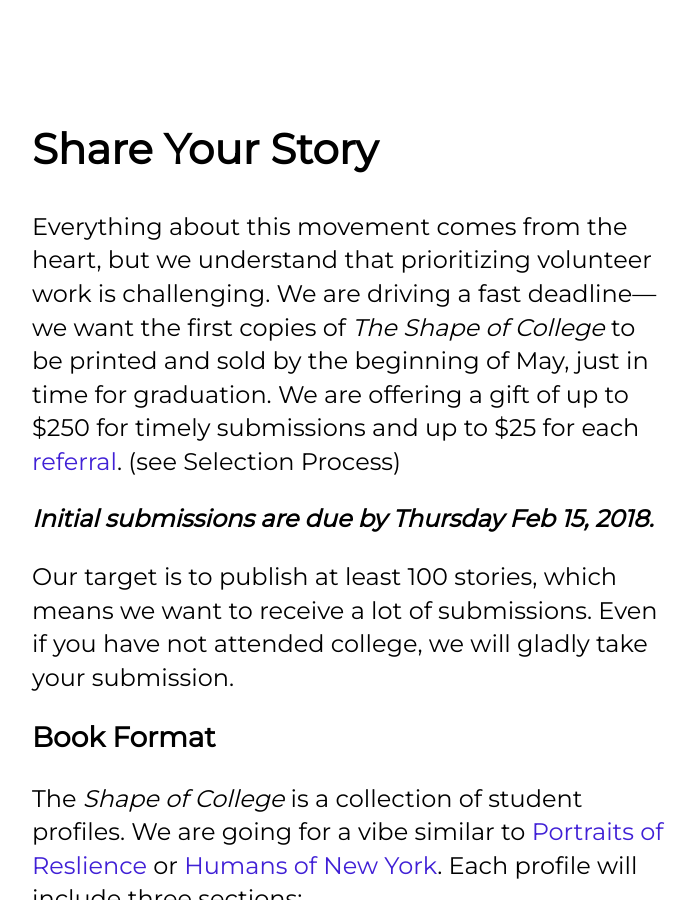
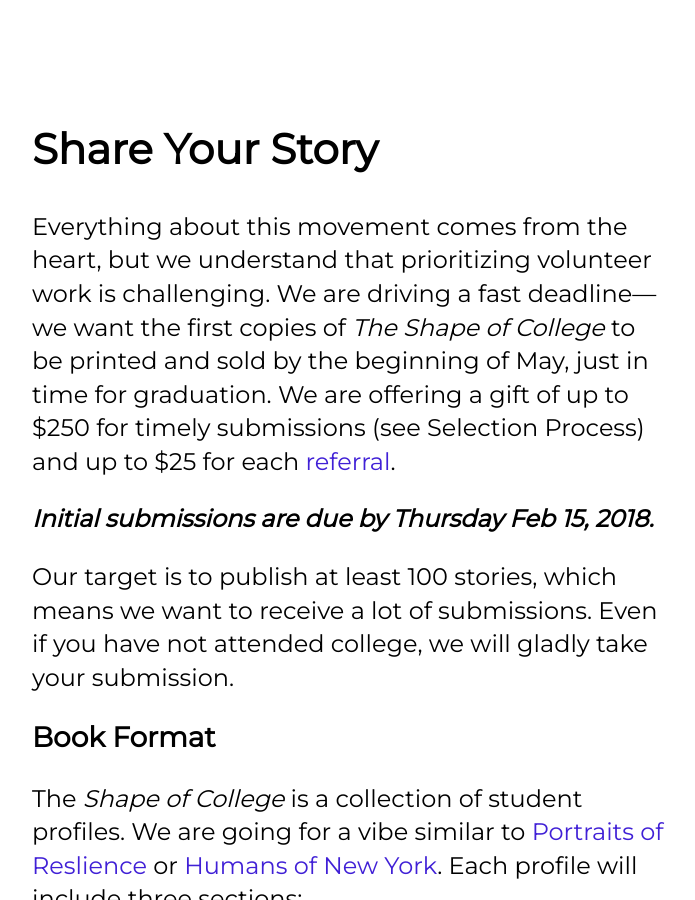
Before and after one commit to edspective/edspective.github.io, a Jekyll site: the page built from _pages/share.md, in a window 1280 px wide and 900 px high. Shown: the whole window, without its empty margins (292-987 px from the left). Built offline with Jekyll 4.4.1, drawn with Linux system fonts in a browser that asks for light colours; nearby versions of some CDN libraries; some web fonts are replaced.

```diff
--- a/_pages/share.md
+++ b/_pages/share.md
@@ -4,7 +4,7 @@ title: Share Your Story
 permalink: /share/
 ---
 
-Everything about this movement comes from the heart, but we understand that prioritizing volunteer work is challenging. We are driving a fast deadline&mdash;we want the first copies of _The Shape of College_ to be printed and sold by the beginning of May, just in time for graduation. We are offering a gift of up to $250 for timely submissions and up to $25 for each <a href="/refer" target="_blank">referral</a>. (see Selection Process)
+Everything about this movement comes from the heart, but we understand that prioritizing volunteer work is challenging. We are driving a fast deadline&mdash;we want the first copies of _The Shape of College_ to be printed and sold by the beginning of May, just in time for graduation. We are offering a gift of up to $250 for timely submissions (see Selection Process) and up to $25 for each <a href="/refer" target="_blank">referral</a>.
 
 ***Initial submissions are due by Thursday Feb 15, 2018.***
 
```
